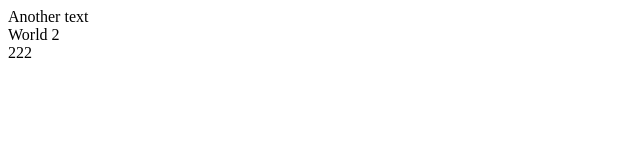
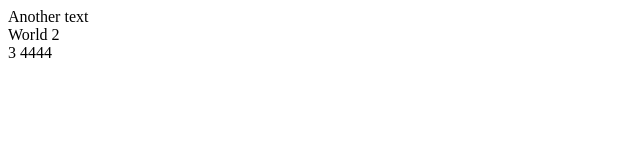
Before and after one commit to goldenaetos/aetos, a plain HTML site: page index.html in a window 1280 px wide. Shown: the full height of the page, 0-640 px from the left. Drawn offline with Linux system fonts and the light colour scheme.

Commit message:
change index.html

```diff
--- a/index.html
+++ b/index.html
@@ -10,7 +10,7 @@
 <div>Another text</div>
 <div>World 2</div>
 
-222
+<div>3 4444</div>
 
 </body>
 </html>
```
